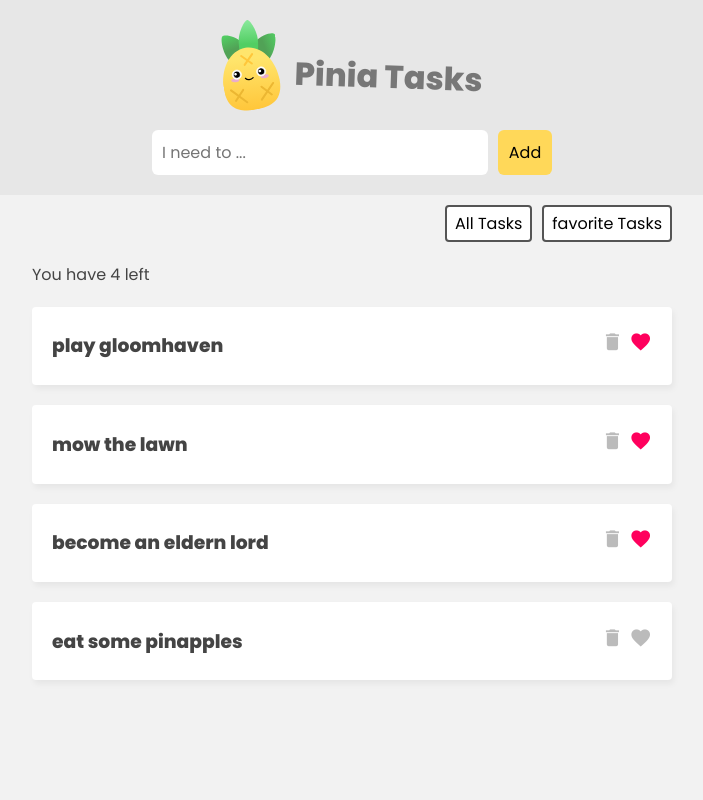
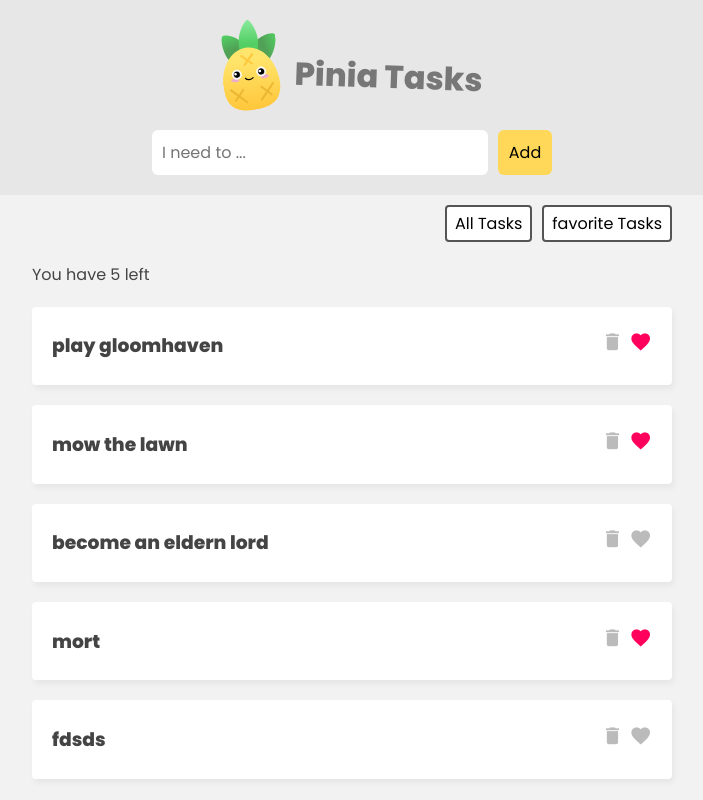
Before and after one commit to shayd2110/Vue-tut, a Vue app in the folder pinia/pinia-tasks/: page / in a window 1280 px wide. Shown: the whole page, without its empty margins (288-991 px from the left). Built offline with nearby package versions, Linux system fonts and the light colour scheme; data requests are answered from the project's data file.

Commit message:
Async Actions part 2

```diff
--- a/pinia/pinia-tasks/data/db.json
+++ b/pinia/pinia-tasks/data/db.json
@@ -1,24 +1,29 @@
 {
   "tasks": [
     {
-            "id": 1,
+      "id": "1",
       "title": "play gloomhaven",
       "isFav": true
     },
     {
-            "id": 2,
+      "id": "2",
       "title": "mow the lawn",
       "isFav": true
     },
     {
       "title": "become an eldern lord",
-            "isFav": true,
-            "id": 3
+      "isFav": false,
+      "id": "3"
     },
     {
-            "title": "eat some pinapples",
-            "isFav": false,
-            "id": 4
+      "id": "6156",
+      "title": "mort",
+      "isFav": true
+    },
+    {
+      "id": "7234",
+      "title": "fdsds",
+      "isFav": false
     }
   ]
 }
--- /dev/null
+++ b/pinia/pinia-tasks/src/shared/consts.js
@@ -0,0 +1 @@
+export const DB_SERVER_URL = "http://localhost:3000/tasks";
--- a/pinia/pinia-tasks/src/stores/TaskStore.js
+++ b/pinia/pinia-tasks/src/stores/TaskStore.js
@@ -1,3 +1,5 @@
+import { DB_SERVER_URL } from "@/shared/consts";
+import { fetchAndDeletTask, fetchAndPatchIsFav, fetchAndPostTask, fetchAndProccess } from "@/utils/fetch";
 import { defineStore } from "pinia";
 
 export const useTaskStore = defineStore("taskStore", {
@@ -24,25 +26,27 @@ export const useTaskStore = defineStore("taskStore", {
   actions: {
     async getTasks() {
       this.loading = true;
-      const res = await fetch("http://localhost:3000/tasks");
-      const data = await res.json();
+      const data = await fetchAndProccess(DB_SERVER_URL);
       this.tasks = data;
       this.loading = false;
     },
 
-    addTask(task) {
+    async addTask(task) {
       this.tasks.push(task);
+      await fetchAndPostTask(DB_SERVER_URL, task);
     },
 
-    deleteTask(id) {
+    async deleteTask(id) {
       this.tasks = this.tasks.filter((task) => {
         return task.id !== id;
       });
+      await fetchAndDeletTask(DB_SERVER_URL, Number(id));
     },
 
-    toggleFav(id) {
+    async toggleFav(id) {
       const task = this.tasks.find((task) => task.id === id);
       task.isFav = !task.isFav;
+      await fetchAndPatchIsFav(DB_SERVER_URL, task);
     },
   },
 });
--- /dev/null
+++ b/pinia/pinia-tasks/src/utils/fetch.js
@@ -0,0 +1,35 @@
+export const fetchAndProccess = async (endpoint) => {
+  const res = await fetch(endpoint);
+  return await res.json();
+};
+
+export const fetchAndPostTask = async (endpoint, task) => {
+  const res = await fetch(endpoint, {
+    method: "POST",
+    body: JSON.stringify(task),
+    headers: { "Content-Type": "application/json" },
+  });
+  if (res.error) {
+    console.log(res.error);
+  }
+};
+
+export const fetchAndDeletTask = async (endpoint, taskId) => {
+  const res = await fetch(`${endpoint}/${taskId}`, {
+    method: "DELETE",
+  });
+  if (res.error) {
+    console.log(res.error);
+  }
+};
+
+export const fetchAndPatchIsFav = async (endpoint, task) => {
+  const res = await fetch(`${endpoint}/${task.id}`, {
+    method: "PATCH",
+    body: JSON.stringify({ isFav: task.isFav }),
+    headers: { "Content-Type": "application/json" },
+  });
+  if (res.error) {
+    console.log(res.error);
+  }
+};
```
Lines whose indentation alone changed are shown as unchanged.
